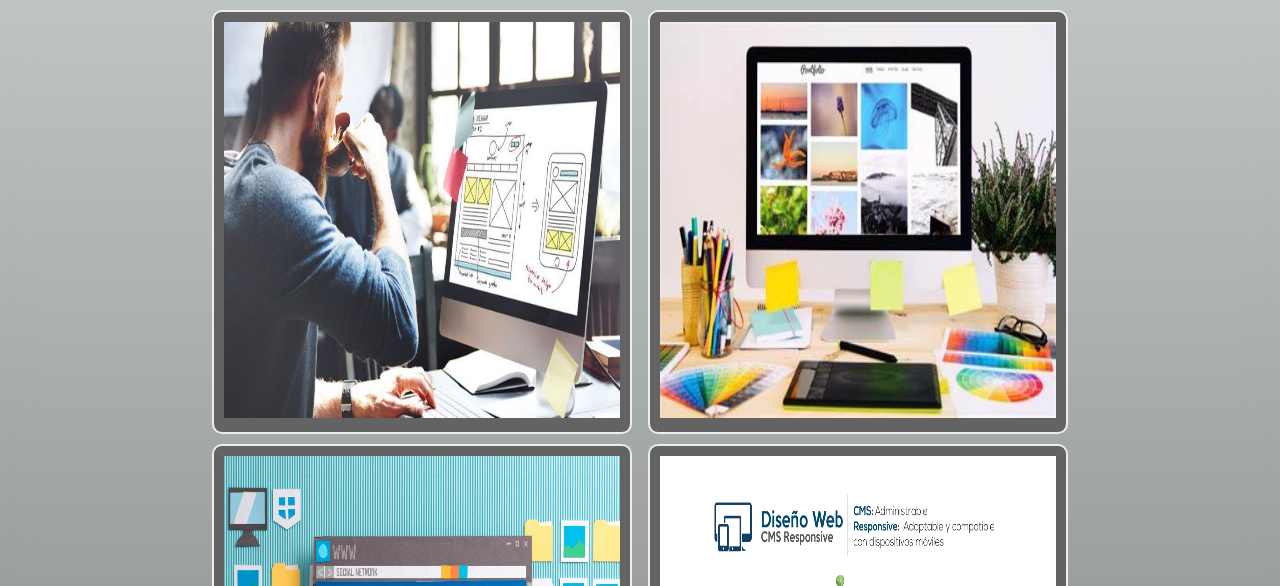
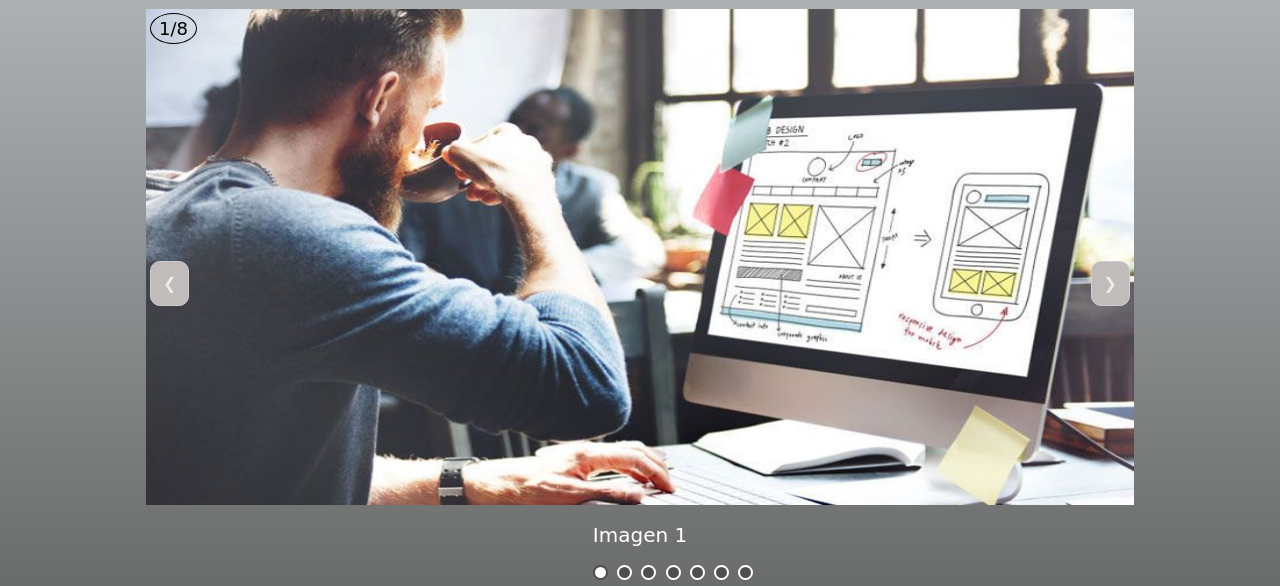
Before and after one commit to mecharn2/HTML-CSSyJAVASCRIPT, a plain HTML site: page views/galeria.html in a window 1280 px wide. Shown: the part 346-932 px from the top of the page. Drawn offline with Linux system fonts and the light colour scheme.

Commit message:
Actualizacion

```diff
--- a/css/estilos.css
+++ b/css/estilos.css
@@ -96,16 +96,6 @@ a{
     height: 150px;
 }
 
-/*--------------------GALERÍA-------------------*/
-.galeri{
-    width:400px;
-    height:400px;
-}
-
-.galeria{
-    margin: 5px 5px;
-}
-
 /*--------------- FOOTER------------*/
 .logo2{
     display: block;
--- /dev/null
+++ b/css/galeria.css
@@ -0,0 +1,102 @@
+
+/*.galeri{
+    width:400px;
+    height:400px;
+}
+
+.galeria{
+    margin: 5px 5px;
+}*/
+
+img{
+    width: 100%;
+    height: 500px;
+}
+
+.sliderShow-contant{
+    max-width: 1000px;
+    position: relative;
+    margin: auto;
+}
+
+.mySlides{
+    display: none;
+}
+
+.antes, .despues{
+    cursor: pointer;
+    position: absolute;
+    top: 50%;
+    width: auto;
+    margin-top: -22px;
+    padding: 12px;
+    color: rgb(234, 238, 230);
+    font-weight: bold;
+    font-size: px;
+    border-radius: 0 3px 3px 0;
+    user-select: none;
+    transition: 0.4s ease;
+    background-color: rgb(192, 188, 188);
+    border: solid 1px rgb(209, 205, 205);
+
+
+
+}
+
+.despues{
+    right: 10px;
+    border-radius: 10px;
+}
+.antes{
+    left: 10px;
+    border-radius: 10px;
+}
+
+.antes:hover, .despues:hover{
+    background-color: rgb(80, 78, 77);
+    border: solid 2px white;
+    border-radius: 10px;
+}
+
+.texto{
+    color: white;
+    font-size: 20px;
+    padding: 12px 14px;
+    /*position: absolute;*/
+    bottom: 10px;
+    width: 100%;
+    text-align: center;
+}
+
+.numero{
+    color: black;
+    font-size: 18px;
+    padding: 4px 8px;
+    position: absolute;
+    top: 10px;
+    left: 10px;
+    border: solid 1px black;
+    border-radius: 50%;
+
+}
+
+.dot{
+    cursor: pointer;
+    height: 15px;
+    width: 15px;
+    margin: 0 2px;
+    background-color: rgb(80, 78, 77);
+    border-radius: 50%;
+    display: inline-block;
+    transition: 0.6s ease;
+    border: solid 2px white;
+
+}
+
+.puntos{
+    margin-left: 46%;
+}
+.active, .dot:hover{
+    background-color: white;
+    border: solid 2px  rgb(80, 78, 77);
+}
--- /dev/null
+++ b/js/galeria.js
@@ -0,0 +1,33 @@
+let indice = 1;
+
+
+mostrarSlider(indice);
+
+function pasarImagen(valor){
+    mostrarSlider(indice + valor)
+}
+
+function mostrarSlider(pass){
+
+    let i;
+    let slides = document.getElementsByClassName("mySlides");
+    let dots = document.getElementsByClassName("dot");
+    if(pass > slides.length){
+        indice = 1
+    }else if(pass < 1){
+        indice = slides.length
+    }else{
+        indice = pass
+    }
+    if(indice < 1){
+        indice = slides.length
+    }
+    for(i=0; i < slides.length; i++){
+        slides[i].style.display = "none";
+    }
+    for(i=0; i < dots.length; i++){
+        dots[i].className = dots[i].className.replace(" active", "");
+    }
+    slides[indice - 1].style.display = "block";
+    dots[indice - 1].className += " active";
+}
--- a/views/galeria.html
+++ b/views/galeria.html
@@ -10,6 +10,7 @@
     <link rel="shortcut icon" href="../assets/images/favicon.ico" type="image/x-icon">
     <!--CSS-->
     <link rel="stylesheet" href="../css/estilos.css">
+    <link rel="stylesheet" href="../css/galeria.css">
 
 </head>
 <body>
@@ -24,19 +25,62 @@
         </nav>
     </header>
     <main>
-            <div>
-                <ul>
-                    <li class="galeria"><img src="../assets/images/portfolio1.jpg" alt="diseñando Web" width="850" height="500" class="galeri"></li>
-                    <li class="galeria"><img src="../assets/images/portfolio2.jpg" alt="estructura Web" width="474" height="316" class="galeri"></li>
-                    <li class="galeria"><img src="../assets/images/portfolio3.jpg" alt="Ejemplo Web" width="1800" height="1201" class="galeri"></li>
-                    <li class="galeria"><img src="../assets/images/portfolio4.jpg" alt="Web Optimizada" width="2400" height="1532" class="galeri"></li>
-                    <li class="galeria"><img src="../assets/images/portfolio5.jpg" alt="Web Nueva Optimización" width="1806" height="1052" class="galeri"></li>
-                    <li class="galeria"><img src="../assets/images/portfolio6.jpg" alt="Web Arquitecto" width="474" height="382" class="galeri"></li>
-                    <li class="galeria"><img src="../assets/images/portfolio7.jpg" alt="Web Pacifico" width="1440" height="779" class="galeri"></li>
-                    <li class="galeria"><img src="../assets/images/portfolio8.jpg" alt="Web Expreso" width="600" height="383" class="galeri"></li>
+            <div class="sliderShow-contant">
+                <div class="mySlides fade">
+                    <div class="numero">1/8</div>
+                    <img src="../assets/images/portfolio1.jpg" alt="Imagen1">
+                    <div class="texto">Imagen 1</div>
+                </div>
+                <div class="mySlides fade">
+                    <div class="numero">2/8</div>
+                    <img src="../assets/images/portfolio2.jpg" alt="Imagen2">
+                    <div class="texto">Imagen 2</div>
+                </div>
+                <div class="mySlides fade">
+                    <div class="numero">3/8</div>
+                    <img src="../assets/images/portfolio3.jpg" alt="Imagen3">
+                    <div class="texto">Imagen 3</div>
+                </div>
+                <div class="mySlides fade">
+                    <div class="numero">4/8</div>
+                    <img src="../assets/images/portfolio4.jpg" alt="Imagen4">
+                    <div class="texto">Imagen 4</div>
+                </div>
+                <div class="mySlides fade">
+                    <div class="numero">5/8</div>
+                    <img src="../assets/images/portfolio5.jpg" alt="Imagen5">
+                    <div class="texto">Imagen 5</div>
+                </div>
+                <div class="mySlides fade">
+                    <div class="numero">6/8</div>
+                    <img src="../assets/images/portfolio6.jpg" alt="Imagen6">
+                    <div class="texto">Imagen 6</div>
+                </div>
+                <div class="mySlides fade">
+                    <div class="numero">7/8</div>
+                    <img src="../assets/images/portfolio7.jpg" alt="Imagen7">
+                    <div class="texto">Imagen 7</div>
+                </div>
+                <div class="mySlides fade">
+                    <div class="numero">8/8</div>
+                    <img src="../assets/images/portfolio8.jpg" alt="Imagen8">
+                    <div class="texto">Imagen 8</div>
+                </div>
 
-                </ul>
-             </div>
+                <a class="antes" onclick="pasarImagen(-1)">&#10094;</a>
+                <a class="despues" onclick="pasarImagen(1)">&#10095;</a>
+
+            </div>
+
+                <div class="puntos">
+                    <span class="dot"></span>
+                    <span class="dot"></span>
+                    <span class="dot"></span>
+                    <span class="dot"></span>
+                    <span class="dot"></span>
+                    <span class="dot"></span>
+                    <span class="dot"></span>
+                </div>
     </main>
         <footer>
 
@@ -51,6 +95,6 @@
 
        </footer>
 
-       <script src="../js/javascript.js"></script>
+       <script src="../js/galeria.js"></script>
 </body>
 </html>
```
Also changed, not shown: assets/images/portfolio7.jpg.
